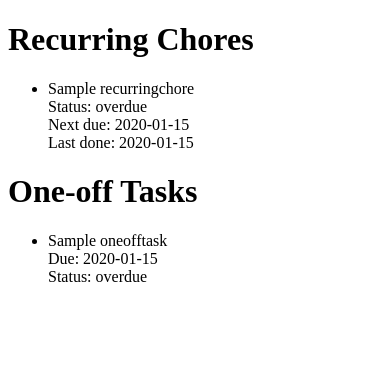
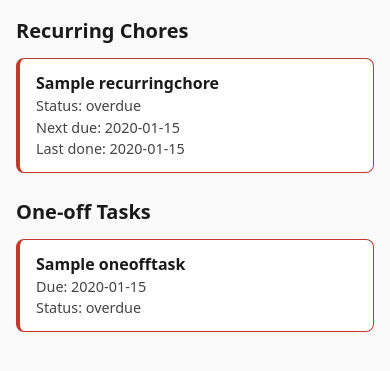
Before and after one commit to Lighfe/shared-household-chores, a Django app: page / in a window 390 px wide. Shown: the top 371 px of the page. Run offline with Django 5.2, Linux system fonts and the light colour scheme; tables that the repository leaves empty hold one stand-in row (values such as "Sample post").

Commit message:
Add mobile-first base.html and vendored CSS for the home page (#7)
- New chores/templates/chores/base.html with the viewport meta tag and
  a {% block content %} that home.html now extends.
- New chores/static/chores/css/base.css: hand-written, vendored (no
  CDN, no build step) CSS reusing the existing chore/task status class
  hooks. Fluid max-width layout, 16px base font, wrapped card list with
  visible gaps, and a 44x44px minimum tap-target rule pre-wired for
  interactive elements future issues (#8-#13) will add.
- STATIC_URL was already configured; app-level static/ under chores/
  is auto-discovered by Django's AppDirectoriesFinder, so no
  STATICFILES_DIRS entry was needed.
- Tests: template inheritance, viewport meta presence, CSS is linked
  and actually found by staticfiles, and basic CSS content checks.

```diff
--- /dev/null
+++ b/chores/static/chores/css/base.css
@@ -0,0 +1,141 @@
+/*
+ * Hand-written, vendored base stylesheet (no CDN, no build step).
+ * Mobile-first: rules apply from the smallest widths up; nothing here
+ * assumes a viewport wider than a phone.
+ */
+
+*,
+*::before,
+*::after {
+    box-sizing: border-box;
+}
+
+html {
+    /* 16px root so 1rem == 16px and mobile browsers don't auto-zoom
+       on form focus (criterion: legible body text, no pinch-zoom). */
+    font-size: 16px;
+    -webkit-text-size-adjust: 100%;
+}
+
+body {
+    margin: 0;
+    font-family: system-ui, -apple-system, "Segoe UI", Roboto, sans-serif;
+    font-size: 1rem;
+    line-height: 1.5;
+    color: #1a1a1a;
+    background: #fafafa;
+    /* Fluid width: never a fixed pixel width, so narrow phones never get
+       a horizontal scrollbar. */
+    max-width: 100%;
+    overflow-x: hidden;
+}
+
+.page {
+    width: 100%;
+    max-width: 40rem;
+    margin: 0 auto;
+    padding: 1rem;
+}
+
+h1 {
+    font-size: 1.25rem;
+    margin: 1.5rem 0 0.75rem;
+}
+
+h1:first-child {
+    margin-top: 0;
+}
+
+p,
+ul,
+li,
+div {
+    max-width: 100%;
+    overflow-wrap: break-word;
+}
+
+.empty-state {
+    color: #555;
+}
+
+.chore-list,
+.task-list {
+    list-style: none;
+    margin: 0;
+    padding: 0;
+    display: flex;
+    flex-direction: column;
+    /* Visible spacing between adjacent items/tap targets. */
+    gap: 0.75rem;
+}
+
+.chore,
+.task {
+    border: 1px solid #ddd;
+    border-radius: 0.5rem;
+    padding: 0.75rem 1rem;
+    background: #fff;
+}
+
+.chore--overdue,
+.task--overdue {
+    border-color: #c0392b;
+    border-left-width: 0.3rem;
+}
+
+.chore--due_today,
+.task--due_today {
+    border-color: #b8860b;
+    border-left-width: 0.3rem;
+}
+
+.chore--upcoming,
+.task--upcoming {
+    border-color: #2e7d32;
+    border-left-width: 0.3rem;
+}
+
+.chore--no_due_date,
+.task--no_due_date {
+    border-color: #999;
+    border-left-width: 0.3rem;
+}
+
+.chore-name,
+.task-name {
+    font-weight: 600;
+}
+
+.chore-status,
+.chore-next-due,
+.chore-last-done,
+.task-due-date,
+.task-status {
+    color: #444;
+    font-size: 0.9rem;
+}
+
+/*
+ * Any future interactive elements (links, buttons, form controls) on
+ * pages that extend this base template get a minimum 44x44px tap target
+ * with visible spacing, per the mobile usability acceptance criteria.
+ * None exist on the home page yet (#7 is markup-neutral; #8-#13 add
+ * controls to other pages later).
+ */
+a,
+button,
+input[type="submit"],
+input[type="button"] {
+    min-height: 44px;
+    min-width: 44px;
+    display: inline-flex;
+    align-items: center;
+    justify-content: center;
+    padding: 0.5rem 1rem;
+    font-size: 1rem;
+}
+
+a + a,
+button + button {
+    margin-left: 0.5rem;
+}
--- /dev/null
+++ b/chores/templates/chores/base.html
@@ -0,0 +1,14 @@
+{% load static %}<!DOCTYPE html>
+<html lang="en">
+<head>
+    <meta charset="UTF-8">
+    <meta name="viewport" content="width=device-width, initial-scale=1">
+    <title>{% block title %}Household Chores{% endblock %}</title>
+    <link rel="stylesheet" href="{% static 'chores/css/base.css' %}">
+</head>
+<body>
+    <main class="page">
+        {% block content %}{% endblock %}
+    </main>
+</body>
+</html>
--- a/chores/templates/chores/home.html
+++ b/chores/templates/chores/home.html
@@ -1,11 +1,9 @@
-<!DOCTYPE html>
-<html lang="en">
-<head>
-    <meta charset="UTF-8">
-    <meta name="viewport" content="width=device-width, initial-scale=1">
-    <title>Recurring Chores</title>
-</head>
-<body>
+{% extends "chores/base.html" %}
+{% block title %}Recurring Chores{% endblock %}
+{% block content %}
+    {# Styling hooks: chore/chore--{status} and task/task--{status} classes below #}
+    {# are targeted by chores/static/chores/css/base.css. Keep these hooks if #}
+    {# this markup is restructured later (#5/#6/#8-#13). #}
     <h1>Recurring Chores</h1>
 
     {% if chores %}
@@ -54,5 +52,4 @@
     {% else %}
         <p class="empty-state">No one-off tasks yet.</p>
     {% endif %}
-</body>
-</html>
+{% endblock %}
```
Also changed, not shown: chores/test_views.py (+39 -0 lines).
